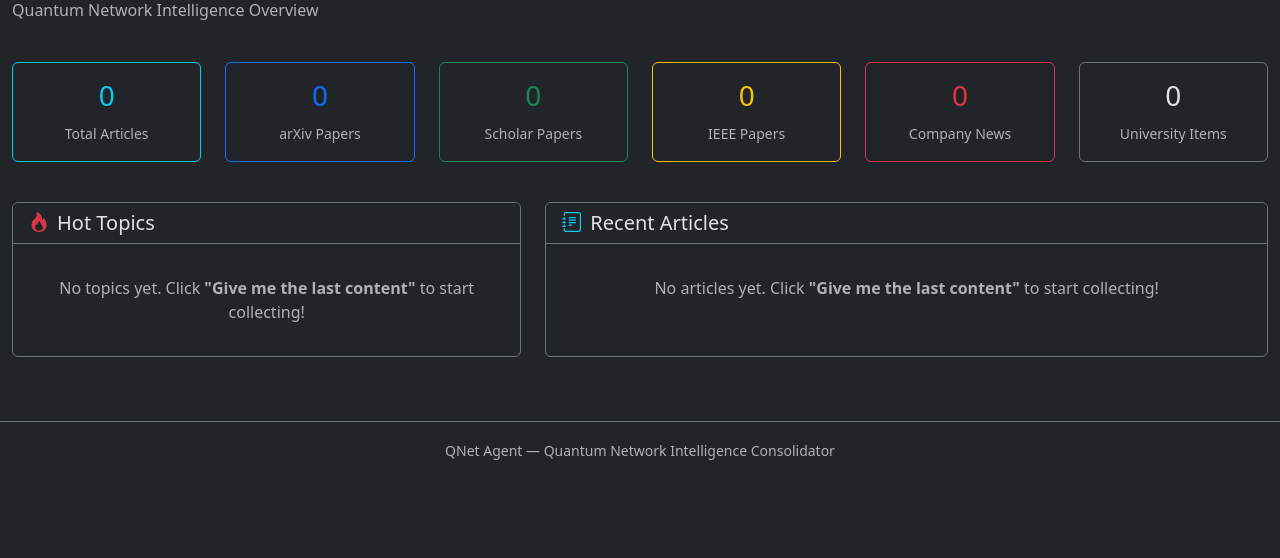
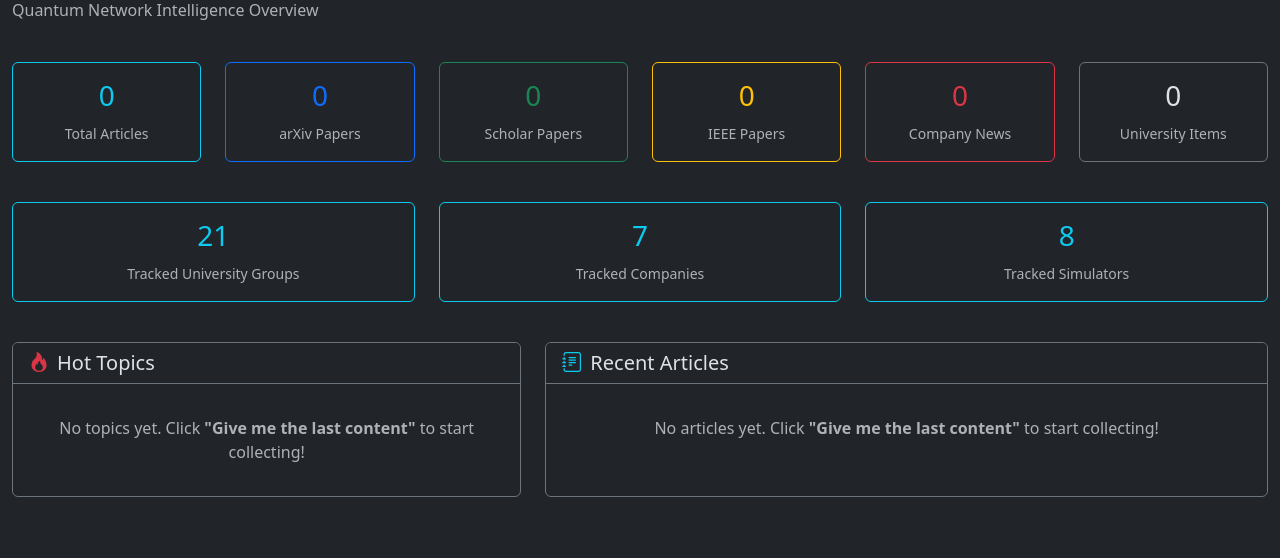
Before and after one commit to LuisPFlores/Qnet, a Flask app: page / in a window 1280 px wide. Shown: the part 129-687 px from the top of the page. Run offline with Flask 3, Linux system fonts and the light colour scheme.

Commit message:
university list update

```diff
--- a/agent/core.py
+++ b/agent/core.py
@@ -6,7 +6,7 @@ from typing import List, Dict, Any, Optional
 
 from sqlalchemy.orm import Session
 
-from database.models import Article, Source
+from database.models import Article, Source, University, Company, Simulator
 from agent.analyzer import Analyzer
 from agent.topic_engine import TopicEngine
 from collectors.arxiv_collector import ArxivCollector
@@ -265,8 +265,18 @@ class QNetAgent:
             .all()
         )
 
+        # Tracked source counts
+        tracked_universities = self.session.query(University).count()
+        tracked_companies = self.session.query(Company).count()
+        tracked_simulators = self.session.query(Simulator).count()
+
         return {
             "article_counts": article_counts,
+            "tracked_sources": {
+                "universities": tracked_universities,
+                "companies": tracked_companies,
+                "simulators": tracked_simulators,
+            },
             "hot_topics": hot_topics,
             "latest_snapshot": latest_snapshot,
             "trends": trends[:10],
--- a/templates/dashboard.html
+++ b/templates/dashboard.html
@@ -56,6 +56,34 @@
             <div class="card-body text-center">
                 <h3>{{ stats.article_counts.get('university', 0) }}</h3>
                 <small class="text-muted">University Items</small>
+            </div>
+        </div>
+    </div>
+</div>
+
+<!-- Tracked sources -->
+<div class="row mb-4">
+    <div class="col-md-4 col-sm-4 mb-3">
+        <div class="card bg-dark border-info h-100">
+            <div class="card-body text-center">
+                <h3 class="text-info">{{ stats.tracked_sources.universities }}</h3>
+                <small class="text-muted">Tracked University Groups</small>
+            </div>
+        </div>
+    </div>
+    <div class="col-md-4 col-sm-4 mb-3">
+        <div class="card bg-dark border-info h-100">
+            <div class="card-body text-center">
+                <h3 class="text-info">{{ stats.tracked_sources.companies }}</h3>
+                <small class="text-muted">Tracked Companies</small>
+            </div>
+        </div>
+    </div>
+    <div class="col-md-4 col-sm-4 mb-3">
+        <div class="card bg-dark border-info h-100">
+            <div class="card-body text-center">
+                <h3 class="text-info">{{ stats.tracked_sources.simulators }}</h3>
+                <small class="text-muted">Tracked Simulators</small>
             </div>
         </div>
     </div>
```
